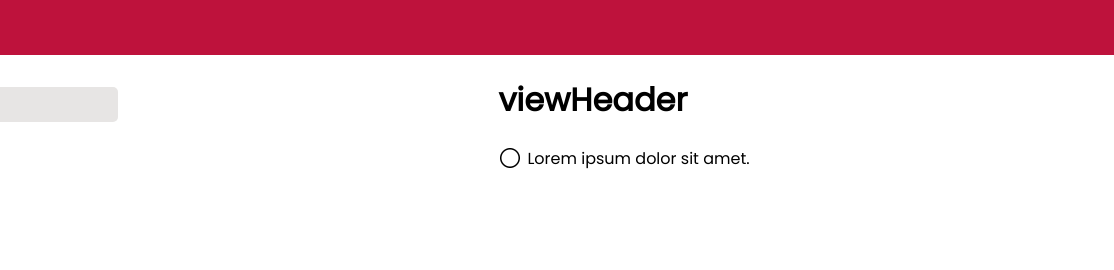
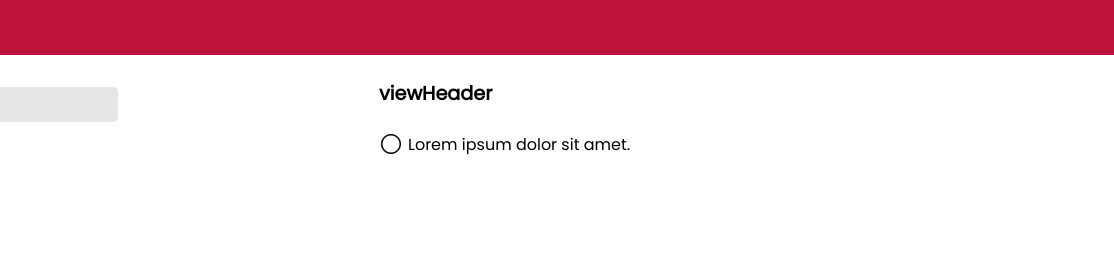
Before and after one commit to snowjelly/todo-list, a website built with webpack: page dist/index.html in a window 1280 px wide. Shown: the top 270 px of the page, 166-1280 px from the left. Built offline with Linux system fonts and the light colour scheme.

Commit message:
view content sizing and header styling

```diff
--- a/src/styles/inbox.css
+++ b/src/styles/inbox.css
@@ -37,6 +37,13 @@ body, ul, li, p{
 #view-content{
   display: flex;
   flex-direction: column;
+  width: 50%;
+}
+
+#view-header-content h1{
+  font-size: 1.2rem;
+  margin-top: 1.5rem;
+  margin-bottom: 1.5rem;
 }
 
 #sidebar-content{
@@ -107,4 +114,5 @@ body, ul, li, p{
 
 .hover-stone-200:hover{
   background-color: var(--stone-200);
+  cursor: pointer;
 }
```
Also changed, not shown: dist/main.js.
